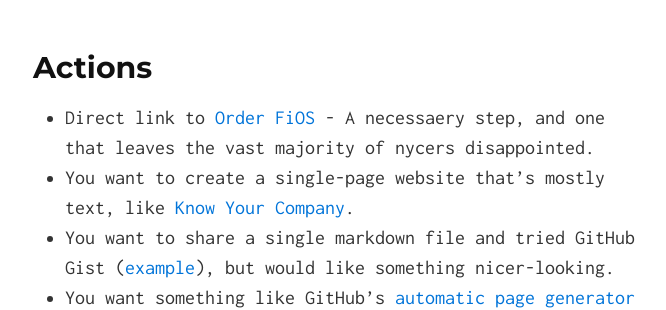
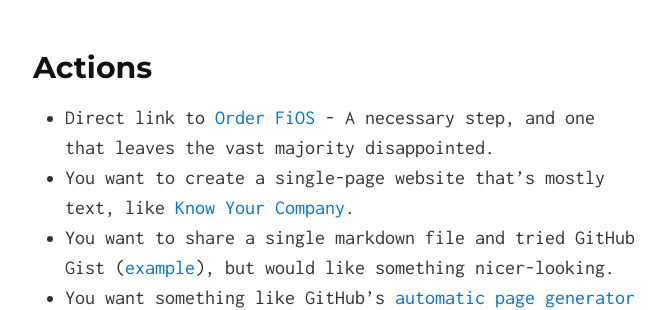
Before and after one commit to mattkime/get-fios, a Jekyll site: the page built from index.md, in a window 1280 px wide. Shown: the part 277-587 px from the top of the page, without its empty margins (305-971 px from the left). Built offline with Jekyll 4.4.1, drawn with Linux system fonts in a browser that asks for light colours.

Commit message:
speeling counts and fewer words

```diff
--- a/index.md
+++ b/index.md
@@ -6,7 +6,7 @@ FiOS installion in NYC is often unnecessarily complex. Lets reduce the barriers.
 
 ## Actions
 
-* Direct link to [Order FiOS](http://fios.verizon.com/fios-coverage.html) - A necessaery step, and one that leaves the vast majority of nycers disappointed.
+* Direct link to [Order FiOS](http://fios.verizon.com/fios-coverage.html) - A necessary step, and one that leaves the vast majority disappointed.
 * You want to create a single-page website that's mostly text, like [Know Your Company](https://knowyourcompany.com/).
 * You want to share a single markdown file and tried GitHub Gist ([example](https://gist.github.com/dypsilon/5819504)), but would like something nicer-looking.
 * You want something like GitHub's [automatic page generator](http://pages.github.com/) for a non-code repository.
```
